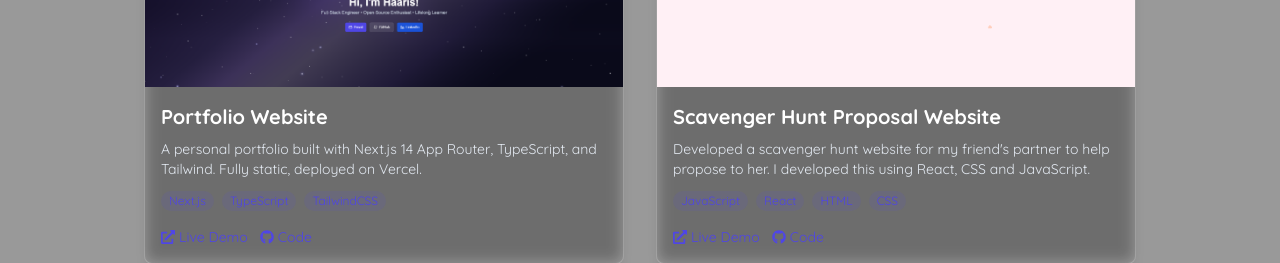
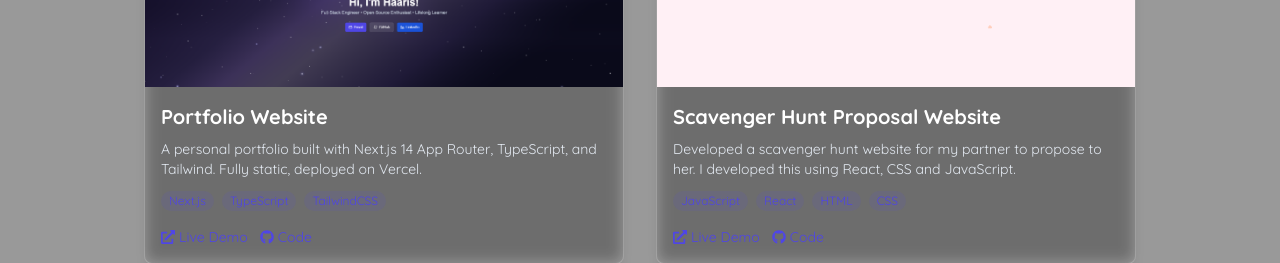
Before and after one commit to haarisyahya/Portfolio-Website, a Next.js app in the folder resume-site/: page / in a window 1280 px wide. Shown: the part 3060-3323 px from the top of the page. Built offline with nearby package versions, Linux system fonts and the light colour scheme.

Commit message:
updated details

```diff
--- a/resume-site/src/app/components/projects.tsx
+++ b/resume-site/src/app/components/projects.tsx
@@ -25,7 +25,7 @@ const projects: Project[] = [
   {
     title: 'Scavenger Hunt Proposal Website',
     description:
-      'Developed a scavenger hunt website for my friend\'s partner to help propose to her. I developed this using React, CSS and JavaScript.',
+      'Developed a scavenger hunt website for my partner to propose to her. I developed this using React, CSS and JavaScript.',
     tech: ['JavaScript', 'React', 'HTML', 'CSS'],
     image: '/proposal-scav-hunt.png',
     url: 'https://ourjourneyof.love',
```
